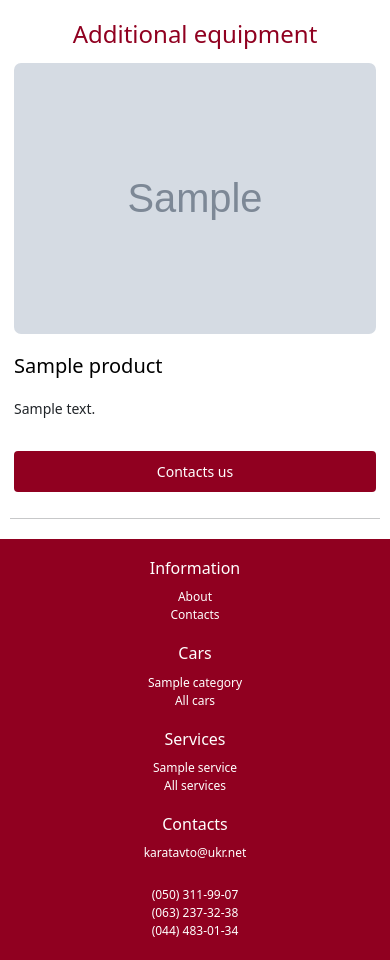
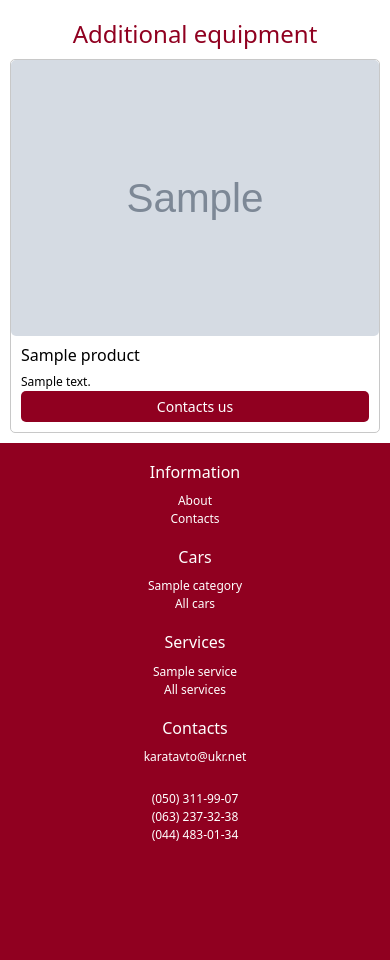
Before and after one commit to tsyhanenkod/Karat-Avto, a Django app: page /en/equipment/ in a window 390 px wide. Shown: the part 60-1020 px from the top of the page. After the commit the page ends 901 px from the top, so only its background shows below. Run offline with Django 5.2, Linux system fonts and the light colour scheme; tables that the repository leaves empty hold one stand-in row (values such as "Sample post"); grey boxes marked "Sample" are stand-in pictures; some libraries are stand-ins or nearby versions.

Commit message:
Edits adapt

```diff
--- a/static/cars/css/filters.css
+++ b/static/cars/css/filters.css
@@ -53,13 +53,14 @@
 .filter-links{
     flex: 1 0 65%;
     border-radius: 3px;
-    border: none;
+    border: 1px solid #C8C8C8;
     height: 30px;
 }
 
 .filter-links-input{
     display: flex;
     justify-content: space-between;
+    border: none;
 }
 
 .input-data{
--- a/static/equipment/css/products.css
+++ b/static/equipment/css/products.css
@@ -1,119 +1,98 @@
-.product{
-    margin-bottom: 5px;
-    padding: 10px 20px;
-
-    transition: all .3s;
+.equip-block{
+    display: flex;
+    flex-wrap: wrap;
+    border: 1px solid #C8C8C8;
+    border-radius: 5px;
+    margin-bottom: 10px;
 }
 
-.block-info{
+
+.equip-info{
+    flex: 0 0 50%;
+    padding: 20px;
     display: flex;
     flex-direction: column;
     justify-content: space-between;
-    height: 90%;
-    margin-top: 20px;
-    /*margin-bottom: 20px;*/
+}
+
+.equip-image{
+    flex: 0 0 50%;
+    border-radius: 5px;
+    max-height: 300px;
+
+    display: flex;
+    justify-content: center;
+    align-items: center;
+    overflow: hidden;
+}
+
+.product-img{
+    height: 100%;
 }
 
 .product-title{
+    font-size: 20px;
+}
+
+.text-info-block{
     color: black;
-    font-weight: 400;
-
-
-    transition: all .3s;
 }
 
 .product-description{
-    margin-top: 10px;
-    margin-bottom: 20px;
-}
-
-.product-description p{
-        font-size: 14px;
-    }
-
-.image-wrapper{
-    display: flex;
-    justify-content: center;
-    border-radius: 7px;
-    max-height: 100%;
-    overflow: hidden;
-    align-content: center;
-    align-items: center;
-}
-
-.between{
-    margin-bottom: 20px;
-}
-
-.product-img{
-    height: 400px;
-    width: auto;
-    margin: 0;
-    padding: 0;
-    scale: 1;
-
-    transition: all .3s;
+    font-size: 14px;
 }
 
 .contact{
-    margin-top: 20px;
     text-align: center;
-    display: inline-block;
-    margin-bottom: 10px;
+    text-decoration: none;
     background-color: #900020;
+    width: 100%;
+    border-radius: 5px;
     color: white;
-    text-decoration: none;
-    cursor: pointer;
-    padding: 10px 20px;
-    border-radius: 4px;
-
-    transition: all .3s;
-}
-
-.contact:hover{
-    background-color: #680017;
-    color: #C8C8C8;
-}
-
-.product-order-btn:hover{
-    background-color: #680017;
-    color: #F2F2F2;
-}
-
-.product-card:hover {
-    border: 1px solid #900020;
+    font-size: 18px;
+    padding: 5px 0;
+    margin: 0;
 }
 
 
+/* MEDIA */
+@media only screen and (max-width: 991px){
+    .product-img{
+        width: 100%;
+    }
 
+    .equip-block{
+        flex-direction: column-reverse;
+    }
 
-/* MEDIA */
+    .equip-info{
+        flex: 0 0 100%;
+        order: -1;
+    }
 
-
-@media(max-width: 991px){
-    .product-img{
-        height: auto;
-        width: 100%;
+    .equip-image{
+        flex: 0 0 100%;
+        order: -1;
+        max-height: none;
     }
 }
 
-@media(max-width: 550px){
-    .product-img{
-        height: auto;
-        width: 100%;
+@media only screen and (max-width: 450px){
+    .product-title{
+        font-size: 16px;
     }
 
-    .product-title{
-        font-size: 20px;
-    }
-
-    .desc-block *{
-        font-size: 14px;
+    .product-description{
+        font-size: 12px;
     }
 
     .contact{
         font-size: 14px;
-        margin: 10px 0;
+        padding: 5px 0;
+        margin: 0;
     }
 
+    .equip-info{
+        padding: 10px;
+    }
 }
--- a/static/services/css/insurance.css
+++ b/static/services/css/insurance.css
@@ -9,7 +9,7 @@
     padding: 5px;
  }
 
- .table-col{
+.table-col{
     border: 1px solid black;
     text-align: center;
     padding: 1px;
@@ -207,4 +207,8 @@
     .little-text{
         font-size: 4px;
     }
+
+    .table-col{
+        padding: 1px;
+    }
 }
--- a/templates/base/main.html
+++ b/templates/base/main.html
@@ -7,8 +7,9 @@
         <meta http-equiv="Cache-Control" content="no-cache">
         <meta http-equiv="Pragma" content="no-cache">
         <meta http-equiv="Expires" content="0">
-        <title>Karat-Avto</title>
+        <title>Karat Avto</title>
 
+        <link rel="icon" type="image/x-icon" href="{% static 'base/favicon.ico' %}">
         <link rel="stylesheet" href="{% static 'base/css/normalize.css' %}">
         <link rel="preconnect" href="https://fonts.googleapis.com">
         <link rel="preconnect" href="https://fonts.gstatic.com" crossorigin>
--- a/templates/equipment/products.html
+++ b/templates/equipment/products.html
@@ -7,38 +7,38 @@
 <link rel="stylesheet" href="{% static 'equipment/css/products.css' %}">
 
 <div class="container">
-    <h2 class="main-title">{% trans 'Additional equipment' %}</h2>
-    {% for product in products.all %}
+    <div class="equip">
+        <h2 class="main-title">{% trans 'Additional equipment' %}</h2>
 
-    <div class="row flex-row flex-wrap product p-1">
-        <div class="col-lg-5 order-2 order-lg-1">
+        {% for product in products.all %}
+        <div class="equip-block">
+            <div class="equip-info">
                 {% get_current_language as LANGUAGE_CODE %}
                 {% if LANGUAGE_CODE == 'en' %}
-                    <div class="block-info">
-                        <h3 class="product-title">{{product.name_en}}</h3>
-                        <div class="desc-block">
-                            <p class="product-description">{{product.description_en|safe}}</p>
-                        </div>
-                        <a href="/contacts/" class="contact">{% trans 'Contacts us' %}</a>
+                <div class="text-info-block">
+                    <h3 class="product-title">{{product.name_en}}</h3>
+                    <div class="product-description">
+                        {{product.description_en|safe}}
                     </div>
+                </div>
+                <a href="/contacts/" class="contact">{% trans 'Contacts us' %}</a>
                 {% elif LANGUAGE_CODE == 'uk' %}
-                    <div class="block-info">
-                        <h3 class="product-title">{{product.name_uk}}</h3>
-                        <div class="desc-block">
-                            <p class="product-description">{{product.description_uk|safe}}</p>
-                        </div>
-                        <a href="/contacts/" class="contact">{% trans 'Contacts us' %}</a>
+                <div class="text-info-block">
+                    <h3 class="product-title">{{product.name_uk}}</h3>
+                    <div class="product-description">
+                        {{product.description_uk|safe}}
                     </div>
+                </div>
+                <a href="/contacts/" class="contact">{% trans 'Contacts us' %}</a>
                 {% endif %}
-        </div>
-        <div class="col-lg-7 order-1 order-lg-2">
-            <div class="image-wrapper">
+            </div>
+
+            <div class="equip-image">
                 <img src="{{product.product_image.url}}" alt="" class="product-img">
             </div>
         </div>
+        {% endfor %}
     </div>
-    <hr class="between">
-    {% endfor %}
 </div>
 
 {% endblock content %}
```
Also changed, not shown: locale/uk/LC_MESSAGES/django.po, static/base/favicon.ico (added), 1 other file.
